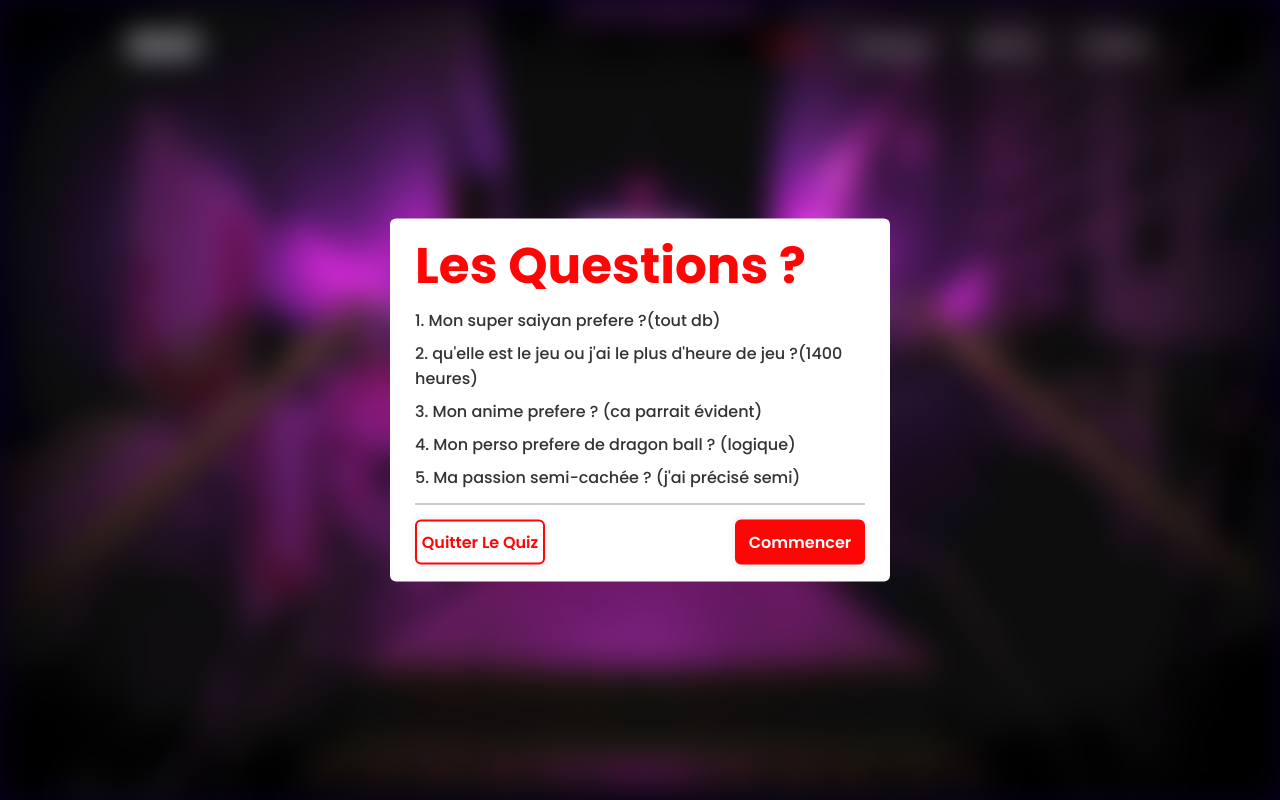
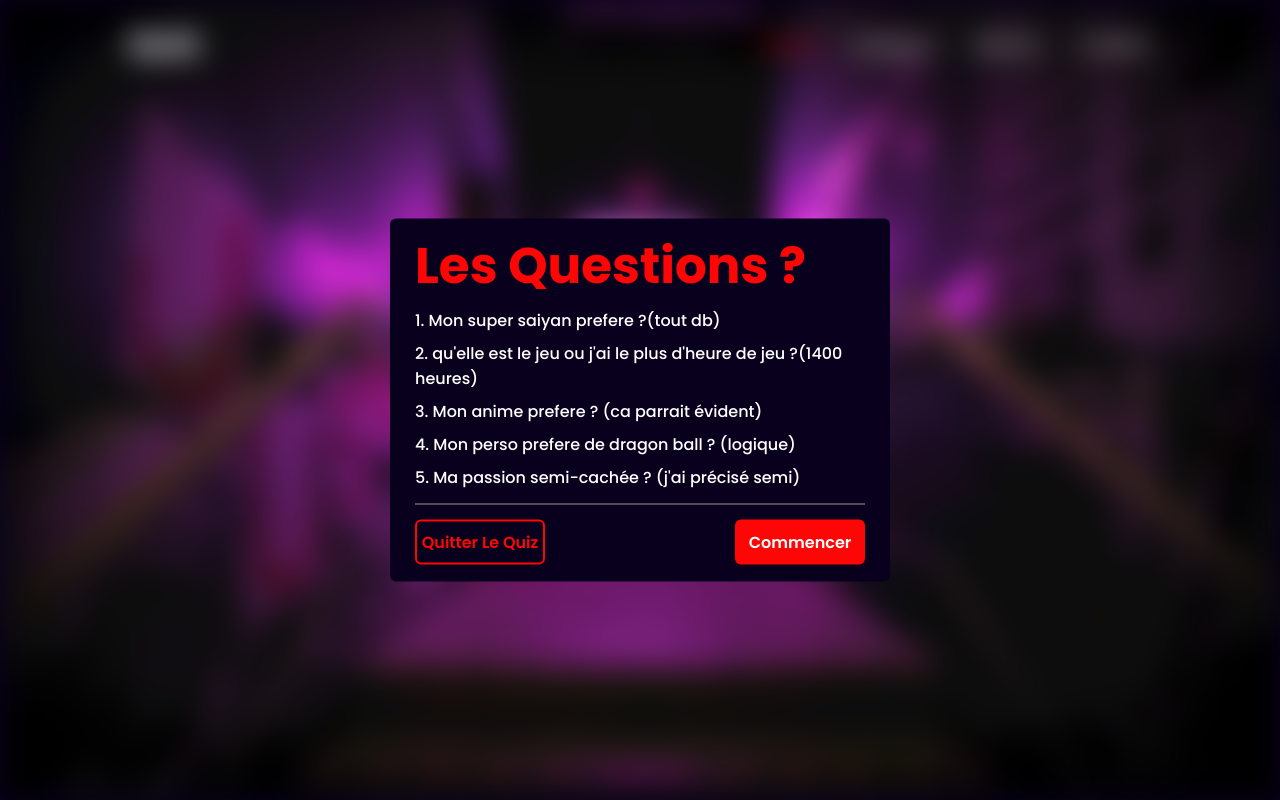
Before and after one commit to red6kirito/redquiz, a plain HTML site: page index.html in a window 1280 px wide. Both pictures are taken after a click on the button "Commencer Le Quiz". Shown: the top 800 px of the page. Drawn offline with Linux system fonts and the light colour scheme.

Commit message:
styles.css

```diff
--- a/styles.css
+++ b/styles.css
@@ -126,7 +126,7 @@ body{
     left: 50%;
     transform: translate(-50%, -50%) scale(.9);
     width: 500px;
-    background: #fff;
+    background: #09001d;
     border-radius: 6px;
     padding: 10px 25px;
     opacity: 0;
@@ -148,7 +148,7 @@ body{
 .popup-info .info{
     display: inline-block;
     font-size: 16px;
-    color: #333;
+    color: #ffffff;
     font-weight: 500;
 margin: 4px 0;
 }
```
